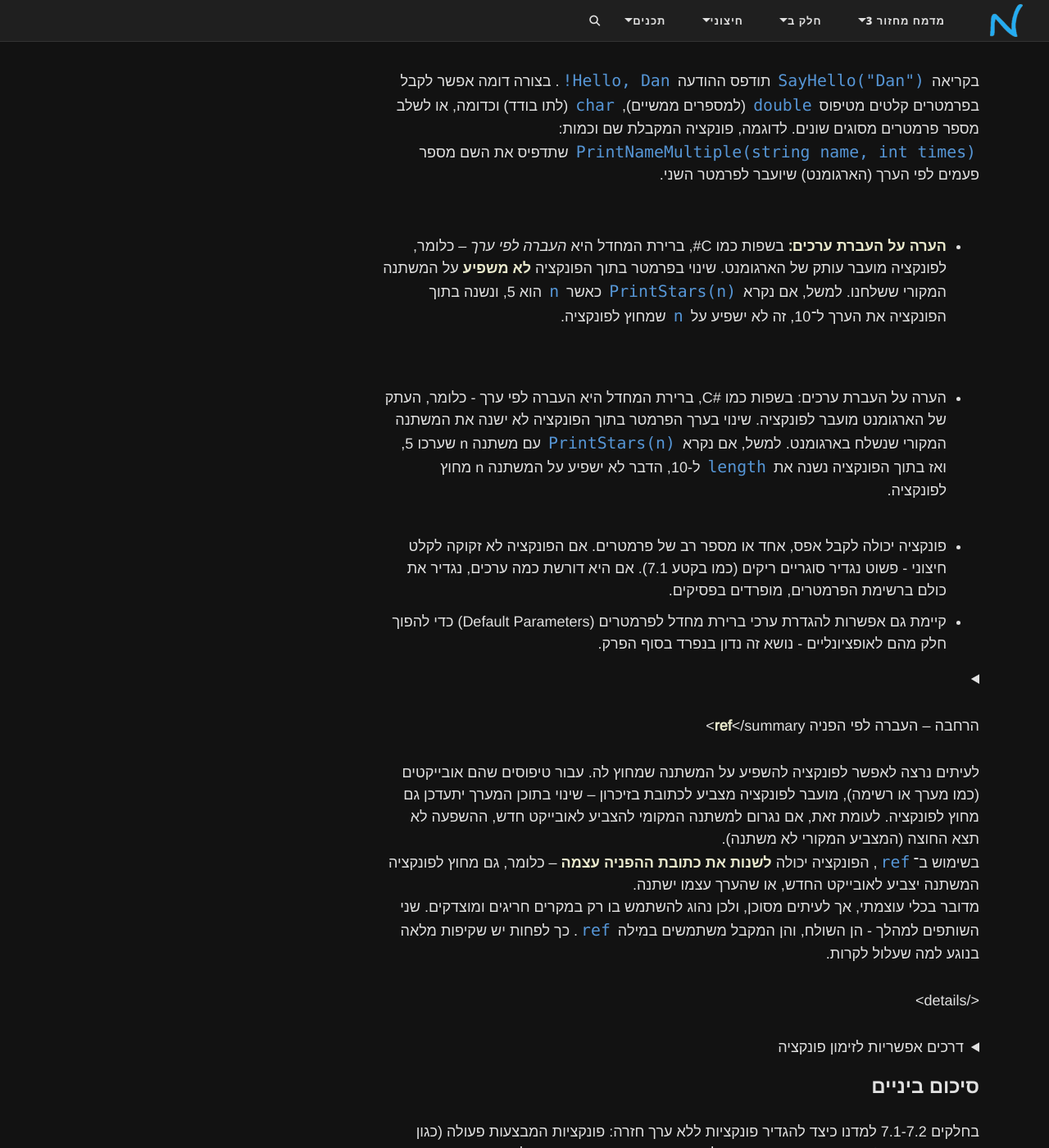
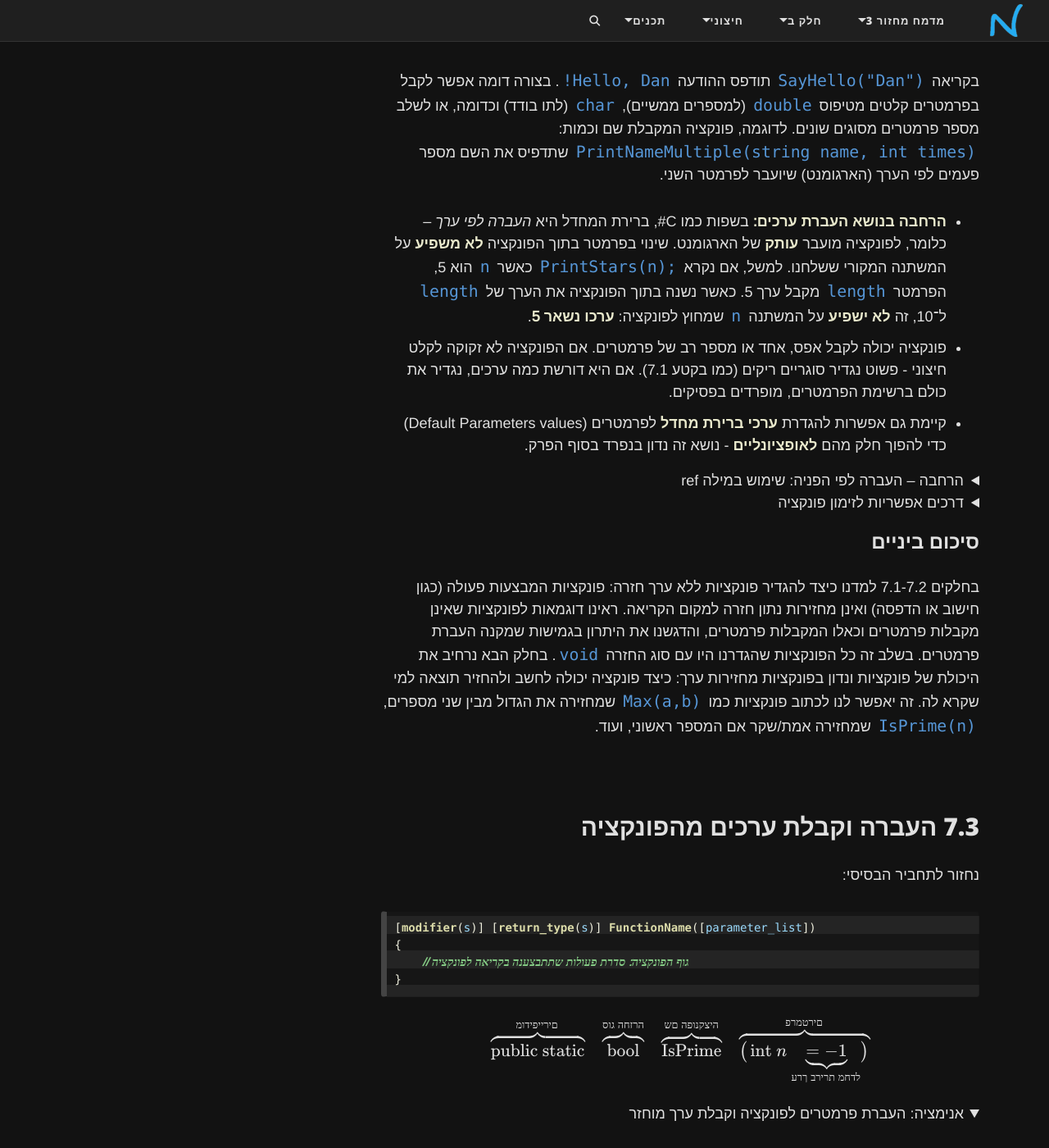
Before and after one commit to 3strategy/BeautifulYesodot, a Jekyll site: the page built from cs2/Chapter7Full.md, in a window 1280 px wide and 1400 px high, scrolled down 6863 px. Shown: the whole window at 82% size. Built offline with Jekyll 4.4.1, drawn with Linux system fonts in a browser that asks for light colours; formulas are drawn with MathJax 3; comment, search, counter and statistics services are not loaded; some of the changed text lies outside the part shown.

Commit message:
עוד שיפורים

````diff
--- a/cs2/Chapter7Full.md
+++ b/cs2/Chapter7Full.md
@@ -283,9 +283,9 @@
     Console.WriteLine($"{a} + {b} = {a + b}");
 }
 ```
-כעת, בקריאה לפונקציה יש לספק שני ארגומנטים מתאימים, למשל `PrintSum(5, 7)` ידפיס את השורה $$5 + 7 = 12$$. שימו לב שסדר הארגומנטים חייב להתאים לסדר הפרמטרים כפי שהוגדרו. טיפוס כל ארגומנט נבדק בזמן הקומפילציה - אם ננסה להעביר ערך מטיפוס לא תואם, נקבל שגיאת קומפילציה. (החריג הוא מקרה שבו קיים implicit conversion כמו למשל אם נרצה לשלוח `int` כשמצפים ל-`double` אבל לא להיפך).
+כעת, בקריאה לפונקציה **יש לספק שני ארגומנטים** מתאימים, למשל `PrintSum(5, 7)` ידפיס את השורה $$5 + 7 = 12$$. שימו לב ש**סדר הארגומנטים חייב להתאים** לסדר הפרמטרים כפי שהוגדרו. טיפוס כל ארגומנט נבדק בזמן הקומפילציה - אם ננסה להעביר ערך מטיפוס לא תואם, נקבל שגיאת קומפילציה. (החריג הוא מקרה שבו קיים implicit conversion כמו למשל אם נרצה לשלוח `int` כשמצפים ל-`double`, אבל לא להיפך).
 - **פרמטר לעומת ארגומנט:** פרמטר הוא חלק מהגדרת הפונקציה (מעין משתנה "תבנית" שהפונקציה מצפה לקבל), ואילו ארגומנט הוא הערך המסוים שאנו מעבירים לקריאה. אפשר לומר שפונקציות מגדירות פרמטרים פורמליים, וכשאנו קוראים להן בפועל אנו מוסרים ערכי ארגומנט. לדוגמה, בפונקציה `PrintSum(int a, int b)` המשתנים a ו-b הם פרמטרים. בקריאה `PrintSum(5, 7)` הערכים 5 ו-7 הם הארגומנטים שמועברים לפרמטרים. בכיתה, **אני קורא לכולם פרמטרים**.
-- אני ממליץ להקפיד לפחות בחלק מהמקרים להשתמש באותיות שונות ב-`Main` לארגומנט ובפונקציה לפרמטר, כדי להמחיש את הנתק בינהם ברגע העברת הארגומנט. ראו בהמשך הערה בנושא **העברת ערכים**.
+- אני ממליץ להקפיד, לפחות בחלק מהמקרים, על **שימוש בשמות שונים** ב-`Main` לארגומנט ובפונקציה לפרמטר, כדי **להמחיש את הנתק** בינהם ברגע העברת הארגומנט. ראו בהמשך הרחבה בנושא **העברת ערכים**.
 
 ### דוגמה 3: פונקציה המקבלת פרמטר יחיד (אורך)
 
@@ -350,22 +350,16 @@
 </details>
 
 בקריאה `SayHello("Dan")` תודפס ההודעה `Hello, Dan!`. בצורה דומה אפשר לקבל בפרמטרים קלטים מטיפוס `double` (למספרים ממשיים), `char` (לתו בודד) וכדומה, או לשלב מספר פרמטרים מסוגים שונים. לדוגמה, פונקציה המקבלת שם וכמות: `PrintNameMultiple(string name, int times)` שתדפיס את השם מספר פעמים לפי הערך (הארגומנט) שיועבר לפרמטר השני.
-
-- **הערה על העברת ערכים:** בשפות כמו C#, ברירת המחדל היא *העברה לפי ערך* – כלומר, לפונקציה מועבר עותק של הארגומנט. שינוי בפרמטר בתוך הפונקציה **לא משפיע** על המשתנה המקורי ששלחנו. למשל, אם נקרא `PrintStars(n)` כאשר `n` הוא 5, ונשנה בתוך הפונקציה את הערך ל־10, זה לא ישפיע על `n` שמחוץ לפונקציה.
-
-
-
-- הערה על העברת ערכים: בשפות כמו #C, ברירת המחדל היא העברה לפי ערך - כלומר, העתק של הארגומנט מועבר לפונקציה. שינוי בערך הפרמטר בתוך הפונקציה לא ישנה את המשתנה המקורי שנשלח בארגומנט. למשל, אם נקרא `PrintStars(n)` עם משתנה n שערכו 5, ואז בתוך הפונקציה נשנה את `length` ל-10, הדבר לא ישפיע על המשתנה n מחוץ לפונקציה.
-
+- **הרחבה בנושא העברת ערכים:** בשפות כמו C#, ברירת המחדל היא *העברה לפי ערך* – כלומר, לפונקציה מועבר **עותק** של הארגומנט. שינוי בפרמטר בתוך הפונקציה **לא משפיע** על המשתנה המקורי ששלחנו. למשל, אם נקרא `;PrintStars(n)` כאשר `n` הוא 5, הפרמטר `length` מקבל ערך 5. כאשר נשנה בתוך הפונקציה את הערך של `length` ל־10, זה **לא ישפיע** על המשתנה `n` שמחוץ לפונקציה: **ערכו נשאר 5**.
 - פונקציה יכולה לקבל אפס, אחד או מספר רב של פרמטרים. אם הפונקציה לא זקוקה לקלט חיצוני - פשוט נגדיר סוגריים ריקים (כמו בקטע 7.1). אם היא דורשת כמה ערכים, נגדיר את כולם ברשימת הפרמטרים, מופרדים בפסיקים.
-- קיימת גם אפשרות להגדרת ערכי ברירת מחדל לפרמטרים (Default Parameters) כדי להפוך חלק מהם לאופציונליים - נושא זה נדון בנפרד בסוף הפרק.
+- קיימת גם אפשרות להגדרת **ערכי ברירת מחדל** לפרמטרים (Default Parameters values) כדי להפוך חלק מהם **לאופציונליים** - נושא זה נדון בנפרד בסוף הפרק.
 
 <details markdown="1">
-<summary markdown="1">הרחבה – העברה לפי הפניה **ref**</summary>
+<summary>הרחבה – העברה לפי הפניה: שימוש במילה  ref</summary>
 
 לעיתים נרצה לאפשר לפונקציה להשפיע על המשתנה שמחוץ לה. עבור טיפוסים שהם אובייקטים (כמו מערך או רשימה), מועבר לפונקציה מצביע לכתובת בזיכרון – שינוי בתוכן המערך יתעדכן גם מחוץ לפונקציה. לעומת זאת, אם נגרום למשתנה המקומי להצביע לאובייקט חדש, ההשפעה לא תצא החוצה (המצביע המקורי לא משתנה).
 בשימוש ב־`ref`, הפונקציה יכולה **לשנות את כתובת ההפניה עצמה** – כלומר, גם מחוץ לפונקציה המשתנה יצביע לאובייקט החדש, או שהערך עצמו ישתנה.
-מדובר בכלי עוצמתי, אך לעיתים מסוכן, ולכן נהוג להשתמש בו רק במקרים חריגים ומוצדקים. שני השותפים למהלך - הן השולח, והן המקבל משתמשים במילה `ref`. כך לפחות יש שקיפות מלאה בנוגע למה שעלול לקרות.
+מדובר בכלי עוצמתי, אך לעיתים מסוכן, ולכן נהוג להשתמש בו רק **במקרים חריגים ומוצדקים**. שני השותפים למהלך - הן השולח, והן המקבל משתמשים במילה `ref`. כך לפחות יש שקיפות מלאה בנוגע למה שעלול לקרות. הנושא אינו חלק מתכנית הלימוד. לעומת זאת ההבנה ש**מה שמועבר לפרמטר הוא מצביע לעצם** היא תובנה חשובה ככדאי להפנים כמה שיותר מוקדם - כבר כאן, **במספרים**, ומיד אחר כך **במערכים**.
 
 </details>
 
@@ -467,18 +461,18 @@
 </details>
 
 
-<details open markdown="1"><summary>שאלה: לאיזה כיוון הפונקציה מחזירה את הערך (התוצאה)?</summary>
+<details markdown="1"><summary>שאלה: לאיזה כיוון הפונקציה מחזירה את הערך (התוצאה)?</summary>
 
 מהנסיון שצברנו עד כה, די ברור שהפונקציה מחזירה את הערך לכיוון שמאל. והכל בסדר עם זה **פרט לעובדה שזה לא נכון.**
 ראשית נתבונן בכמה דוגמאות שממחישות עד כמה ברור שהפונקציה מחזירה ערך לכיוון שמאל:
 1. $$f(x) = x^2$$ הערך עובר שמאלה.
-1. `string name = Console.ReadLine();` זוהי השמה וכבר אמרנו שכיוון ההשמה הוא שמאלה.
-1. `double num = double.Parse(Console.ReadLine());` ושוב, הערך של הפעולה `ReadLine` נכנס שמאלה לתוך הפונקציה `Parse` ומשם ממשיך שמאלה בהשמה לתוך המשתנה `n`.
-1. `int n2 = Math.Round(num,2);`  שוב שמאלה.
+1. `;()string name = Console.ReadLine` זוהי השמה וכבר אמרנו שכיוון ההשמה הוא שמאלה.
+1. `;double num = double.Parse(Console.ReadLine())` ושוב, הערך של הפעולה `ReadLine` נכנס שמאלה לתוך הפונקציה `Parse` ומשם ממשיך שמאלה בהשמה לתוך המשתנה `n`.
+1. `;int n2 = Math.Round(num,2)`  שוב שמאלה.
 
-עד כאן הכל טוב. אז למה אני טוען שזה שגוי?
+עד כאן הכל טוב. **אז למה זה שגוי?**
 
-בעצם אין כיוון להחזרה, ואם בכלל, צריך לשים לב שיש קדימות דווקה לכיוון ימין. נסתכל לדוגמא על הכתיב המשונה הבא שהוא טיפוסי לעבודה עם עצמים. נשתמש כאן במחרוזת ונטפל בה. הערך שמחזירה הפונקציה אינו חוזר ימינה או שמאלה, הוא פשוט נמצא שם, **ומשתמשים בו לכיוון ימין דווקא על ידי שימוש בנקודה** כמו בדוגמא הבאה:
+בעצם אין כיוון להחזרה, ואם בכלל, צריך לשים לב **שיש קדימות דווקא להחזרה ימינה**. נסתכל לדוגמא על הכתיב המשונה הבא שמאפיין עבודה עם עצמים. נשתמש כאן במחרוזת ונטפל בה. הערך שמחזירה הפונקציה אינו חוזר ימינה או שמאלה, הוא פשוט נמצא שם, **ומשתמש ימינה דווקא, על ידי שימוש בנקודה** כמו בדוגמא הבאה:
 
 ```csharp
 string s = "Hello, World!";
````
